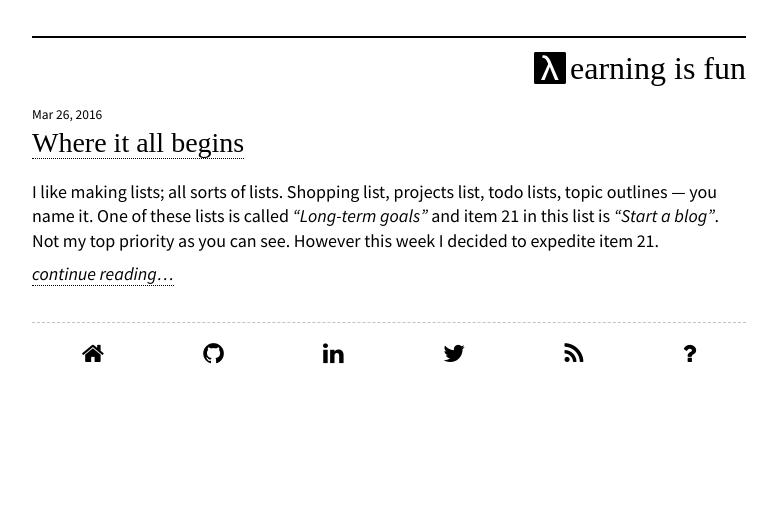
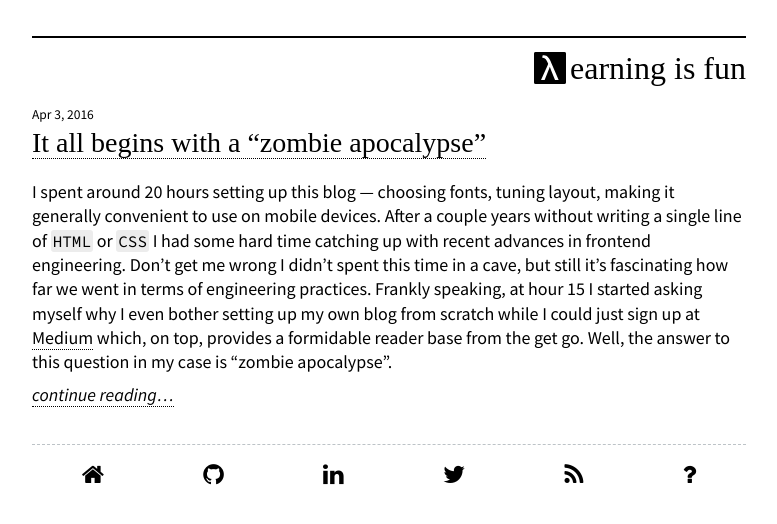
Before and after one commit to artempyanykh/blog, a Jekyll site: the page built from index.html, in a window 1280 px wide. Shown: the top 524 px of the page, without its empty margins (251-1028 px from the left). Built offline with Jekyll 4.4.1, drawn with Linux system fonts in a browser that asks for light colours; nearby versions of some CDN libraries; some web fonts are replaced.

Commit message:
Add a first blog post

```diff
--- a/_posts/2016-03-26-where-it-all-begins.md
+++ /dev/null
@@ -1,27 +0,0 @@
----
-layout: page
-title: Where it all begins
-date: 2016-03-26
-categories: other
----
-
-I like making lists; all sorts of lists. Shopping list, projects list, todo
-lists, topic outlines &mdash; you name it. One of these lists is called
-_"Long-term goals"_ and item 21 in this list is _"Start a blog"_. Not my top
-priority as you can see. However this week I decided to expedite item 21.
-
-Frankly speaking, there's nothing fascinating or original behind this decision,
-and it doesn't really deserve a whole blog post. I just felt a strong need to
-**structure my thoughts**. For a couple months already I'm writing a journal
-where I reflect on the events of past days. The extra clarity I get is
-definitely worth 5 minutes in the morning.
-
-Anyway, currently I intend writing about math and programming here; as these are
-2 areas I'm mostly interested (and proficient) in. There might also be a post or
-two about productivity and GTD. Posts will probably be short enough to fit in a
-single screen.
-
-**P.S.** Oh boy! Setting up this blog took me quite a while. I haven't written a
-line of `CSS` and `HTML` for several years already. Next thing I plan to do is
-to come up with a simple logo and background image to make the page less boring.
-Hope there will be a related Adobe Illustrator lesson on YouTube.
--- /dev/null
+++ b/_posts/2016-04-03-it-all-begins.md
@@ -0,0 +1,36 @@
+---
+layout: page
+title: "It all begins with a &ldquo;zombie apocalypse&rdquo;"
+date: 2016-04-03
+categories: other
+---
+
+I spent around 20 hours setting up this blog --- choosing fonts, tuning layout,
+making it generally convenient to use on mobile devices. After a couple years
+without writing a single line of `HTML` or `CSS` I had some hard time catching
+up with recent advances in frontend engineering. Don't get me wrong I didn't
+spent this time in a cave, but still it's fascinating how far we went in terms
+of engineering practices. Frankly speaking, at hour 15 I started asking myself
+why I even bother setting up my own blog from scratch while I could just sign up
+at [Medium](https://medium.com) which, on top, provides a formidable reader base
+from the get go. Well, the answer to this question in my case is "zombie
+apocalypse".
+
+Not literally, of course. I don't believe in living dead haunting humans.
+"Preparing for the zombie apocalypse" is my term for _getting a deep
+understanding of how things work_. I'm not sure why, though. The point is I find
+it extremely valuable to identify and fill the gaps in one's knowledge by
+thinking and observing or --- which is even better --- by practicing.
+Understanding is a non-linear process. Usually breakthroughs happen after quite
+some time without any visible progress, and often all that is needed for the
+idea to really start sinking in is to get an adequate context and/or
+interpretation.
+
+My current plan for this blog is to dedicate it to reporting these
+_aha!_--moments with an emphasis on reasoning and interpretation whenever
+possible. Journey is as important to me as the final destination. Main topics
+probably will be _programming, math and productivity_, but not necessarily
+limited to these.
+
+Writing doesn't come easy to me, but this seems like an interesting experiment.
+Let's see how it goes.
--- a/_sass/_base.scss
+++ b/_sass/_base.scss
@@ -128,13 +128,15 @@ blockquote {
  */
 pre,
 code {
-  border: 1px solid $p-gray-light-c;
+  /* border: 1px solid $p-gray-light-c; */
   border-radius: 3px;
   background-color: $p-smoke-c;
+  font-family: $code-font-family;
+  @include cross-font-size($code-base-size, $code-mob-size);
 }
 
 code {
-  padding: 1px 5px;
+  padding: 1px 2px;
 }
 
 pre {
--- a/css/main.scss
+++ b/css/main.scss
@@ -6,6 +6,7 @@
 
 @import url(https://fonts.googleapis.com/css?family=Source+Sans+Pro:400,400italic,600,600italic,700,700italic);
 @import url(https://fonts.googleapis.com/css?family=Droid+Serif:400,400italic,700,700italic);
+@import url(https://fonts.googleapis.com/css?family=Source+Code+Pro&subset=latin,latin-ext);
 
 // Our variables
 $heading-font-family: "Droid Serif", serif;
@@ -31,6 +32,10 @@ $base-mob-font-size: 14px;
 
 $small-font-size: $base-font-size * 0.75;
 $small-mob-font-size: $base-mob-font-size * 0.75;
+
+$code-font-family: "Source Code Pro", monospace;
+$code-base-size: 16px;
+$code-mob-size: 14px;
 
 $base-line-height: 1.35;
 
```
